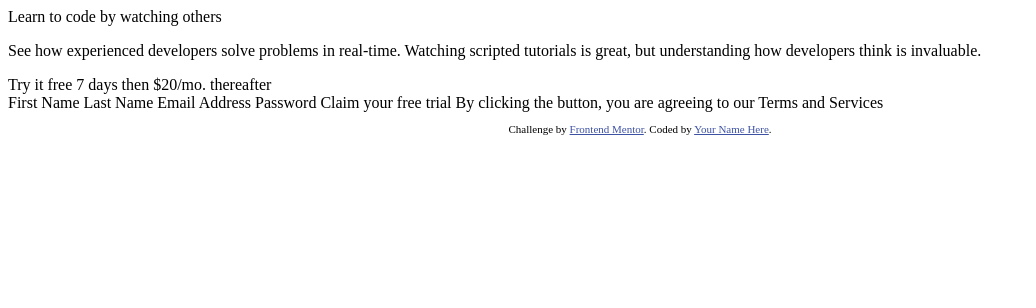
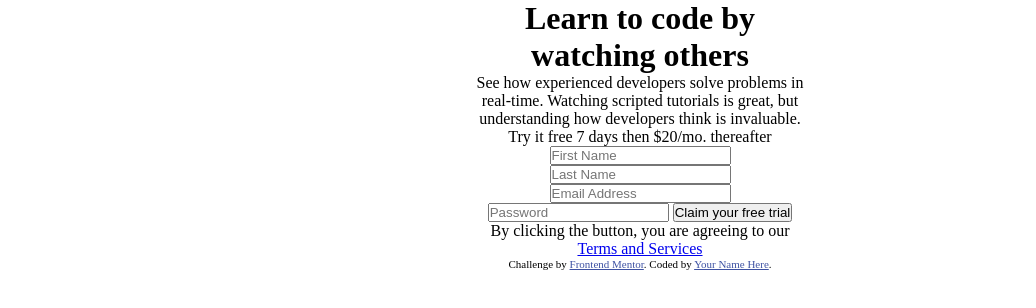
Before and after one commit to mking0823/intro-component-with-sign-up-form, a plain HTML site: page index.html in a window 1280 px wide. Shown: the whole page, without its empty margins (0-1036 px from the left). Drawn offline with Linux system fonts and the light colour scheme.

Commit message:
HTML and size styling

```diff
--- a/index.html
+++ b/index.html
@@ -3,7 +3,7 @@
 <head>
   <meta charset="UTF-8">
   <meta name="viewport" content="width=device-width, initial-scale=1.0"> <!-- displays site properly based on user's device -->
-
+  <link rel="stylesheet" href="style.css">
   <link rel="icon" type="image/png" sizes="32x32" href="./images/favicon-32x32.png">
 
   <title>Frontend Mentor | Intro component with sign up form</title>
@@ -16,24 +16,28 @@
 </head>
 <body>
 
-  Learn to code by watching others
+  <main>
+    <h1>Learn to code by watching others</h1>
+    <p>
+      See how experienced developers solve problems in real-time. Watching scripted tutorials is great,
+      but understanding how developers think is invaluable.
+    </p>
 
-  <p>
-    See how experienced developers solve problems in real-time. Watching scripted tutorials is great,
-    but understanding how developers think is invaluable.
-  </p>
+      <form action="">
+        <div class="purple_continer">Try it free 7 days then $20/mo. thereafter</div>
+         <label for="fname"></label>
+        <input  id="fname" type="text" placeholder="First Name ">
+        <label for="lname"></label>
+        <input  id="lname" type="text" placeholder="Last Name ">
+        <label for="email"></label>
+        <input  id="email"type="email" placeholder="Email Address">
+        <label for="password"></label>
+        <input id="password" type="password" placeholder="Password" >
+        <button type="submit">Claim your free trial </button>
+      </form>
+    <p>By clicking the button, you are agreeing to our <a href="#">Terms and Services</a></p>
 
-  <div class="purple_continer">Try it free 7 days then $20/mo. thereafter</div>
-
-  First Name
-  Last Name
-  Email Address
-  Password
-
-  Claim your free trial
-
-  By clicking the button, you are agreeing to our Terms and Services
-
+  </main>
   <footer>
     <p class="attribution">
       Challenge by <a href="https://www.frontendmentor.io?ref=challenge" target="_blank">Frontend Mentor</a>.
--- /dev/null
+++ b/style.css
@@ -0,0 +1,13 @@
+*{
+    margin:0;
+    padding:0;
+    box-sizing:border_box;
+}
+
+
+main{
+  max-width:327px;
+  width:100%;
+  margin: 0 auto;
+  text-align: center;
+}
```
